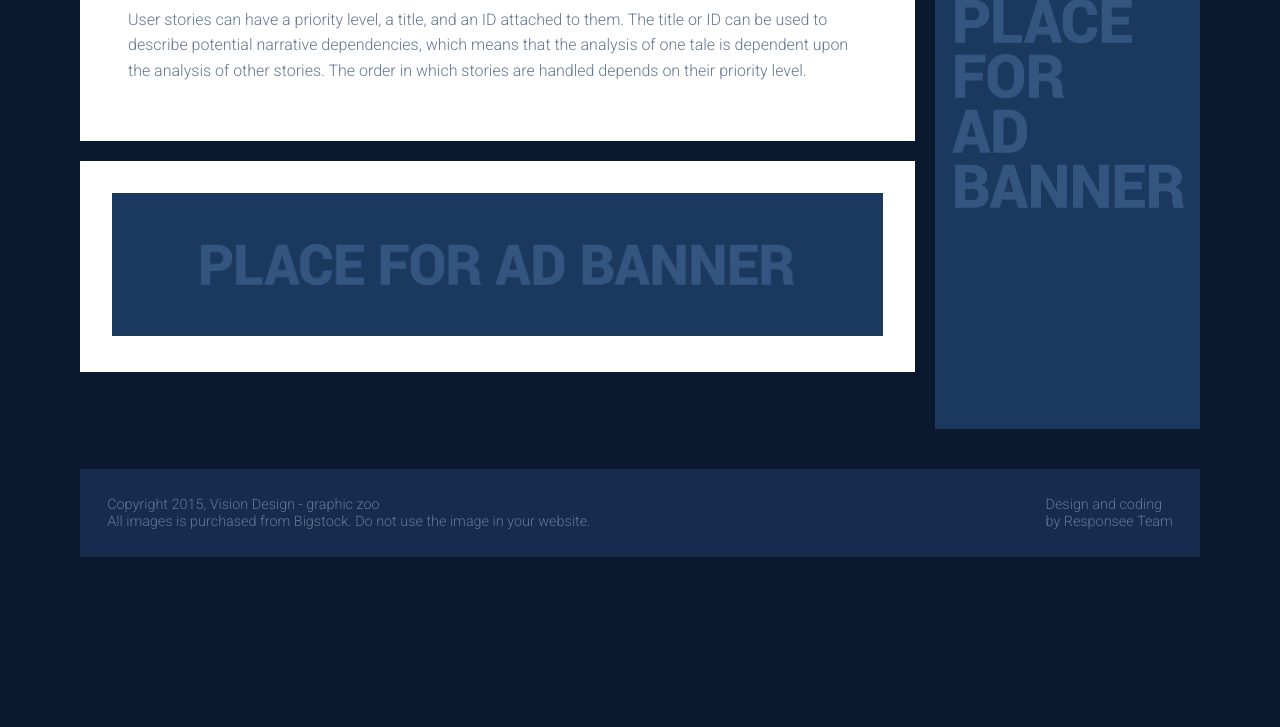
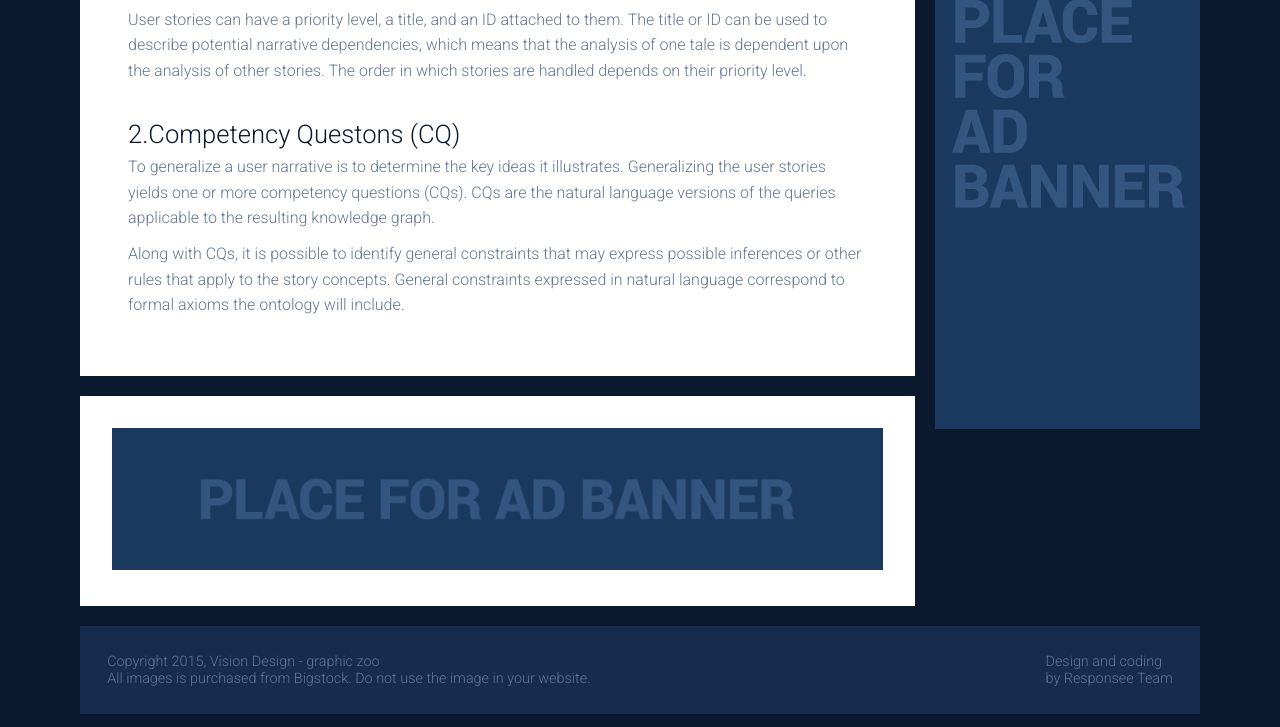
Before and after one commit to diegochillo/lawo, a plain HTML site: page project.html in a window 1280 px wide. Shown: the part 961-1688 px from the top of the page. Before the commit the page ends 1531 px from the top, so only its background shows below. Drawn offline with Linux system fonts and the light colour scheme.

Commit message:
update project.html

```diff
--- a/project.html
+++ b/project.html
@@ -81,15 +81,20 @@
                         <li>Conducting tests and validating the produced ontology components;</li>
                         <li>Taking care of component integration.</li>
                      </ol>
-                     <h3>1.Requirements Engineering</h3>
-                     <p>
+                    <h3>1.Requirements Engineering</h3>
+                    <p>
                         User stories lead to requirements collection. A user story is a series of phrases that illustrates the types of facts that the final knowledge graph must encode.
-                     </p>
-                     <p>
-                        User stories can have a priority level, a title, and an ID attached to them. The title or ID can be used to describe potential narrative dependencies, which means that the analysis of one tale is dependent upon the analysis of other stories. The order in which stories are handled depends on their priority level.
-                     </p>
-
-
+                    </p>
+                    <p>
+                        User stories can have a priority level, a title, and an ID attached to them. The title or ID can be used to describe potential narrative dependencies, which means that the analysis of one tale is dependent upon the analysis of other stories. The order in which stories are handled depends on their priority level.<br/><br/>
+                    </p>
+                    <h3>2.Competency Questons (CQ)</h3>
+                    <p>
+                        To generalize a user narrative is to determine the key ideas it illustrates. Generalizing the user stories yields one or more competency questions (CQs). CQs are the natural language versions of the queries applicable to the resulting knowledge graph.
+                    </p>
+                    <p>
+                        Along with CQs, it is possible to identify general constraints that may express possible inferences or other rules that apply to the story concepts. General constraints expressed in natural language correspond to formal axioms the ontology will include.
+                    </p>
                   </div>
                </article>
                <!-- AD REGION -->
```
